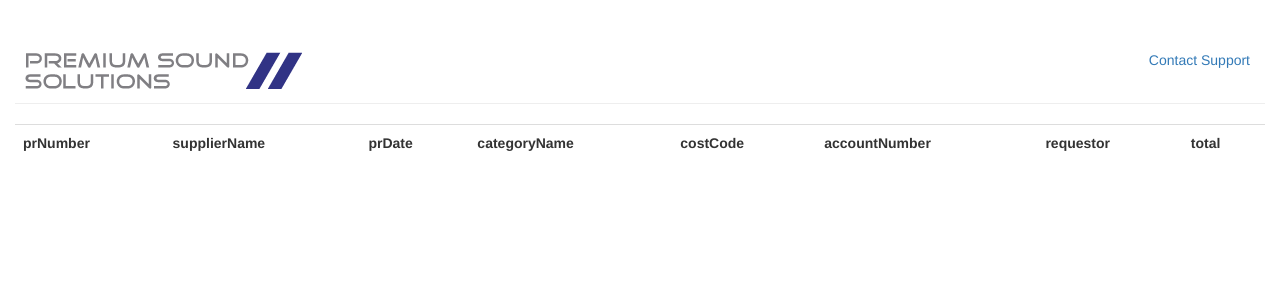
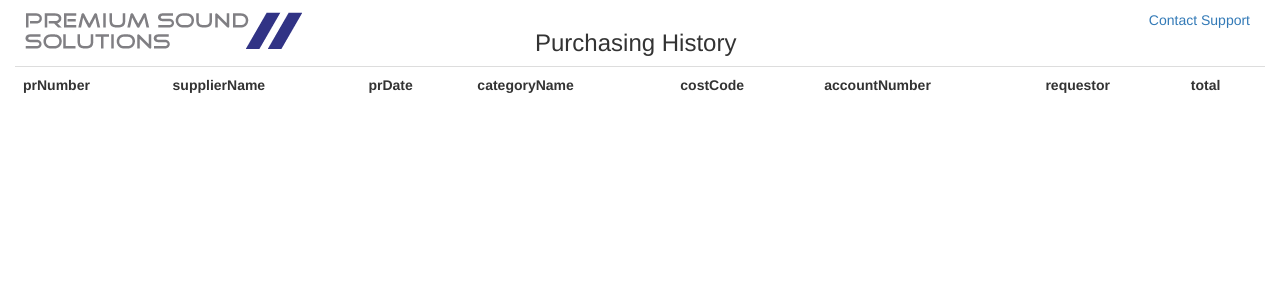
Before and after one commit to 13424290120/PR, a PHP site: page /list.php in a window 1280 px wide. Shown: the top 300 px of the page. Run offline with PHP 8.4, Linux system fonts and the light colour scheme; data that the repository does not hold is empty.

Commit message:
Changes to be committed: 	modified:   pss/list.php 	modified:   pss/new.php

```diff
--- a/pss/list.php
+++ b/pss/list.php
@@ -29,14 +29,14 @@
 
       ?>
       <div class="container" style="width:1280px;">
-      <div class="page-header clearfix">
+          <div class="page-header clearfix" style="display:inline;">
         <nav>
           <ul class="nav nav-pills pull-right">
             <li role="presentation"><a href="mailto:jackson.li@premiumsoundsolutions.com">Contact Support</a></li>
           </ul>
         </nav>
           <div style="margin:10px;width:100px;float:left;"><img src="img/pss-logo.png"></img></div>
-          <div style="margin:10px;width:400px;float:right;"></div>
+          <div style="margin:10px 0px 0px 400px;width:300px;float:left;"><h3>Purchasing History</h3></div>
       </div>
 
         <div>
--- a/pss/new.php
+++ b/pss/new.php
@@ -103,7 +103,7 @@ if (!$rowCheckRequest){
     return false;
 }
 
-//从数据库取出字典数据，生成下单清单
+//从数据库取出字典数据，生成表单下拉清单
 
 $currentDate = date("Y-m-d");
 
@@ -129,7 +129,6 @@ $stmtInvoice->execute();
         <form id="ajaxform" name="ajaxform" action="ajax-form-submit.php" method="post">
       <div class="page-header">
           <h1>PremiumSoundSolutions<small> Purchase Requisition</small></h1>
-
           PR Number: <input type="text" class="prinput" name="prNumber" value="<?php echo $lastPRnumber ?>">
           PR Date: <input type="text" class="prinput" name="prDate" value="<?php echo $currentDate ?>">
       </div>
```
